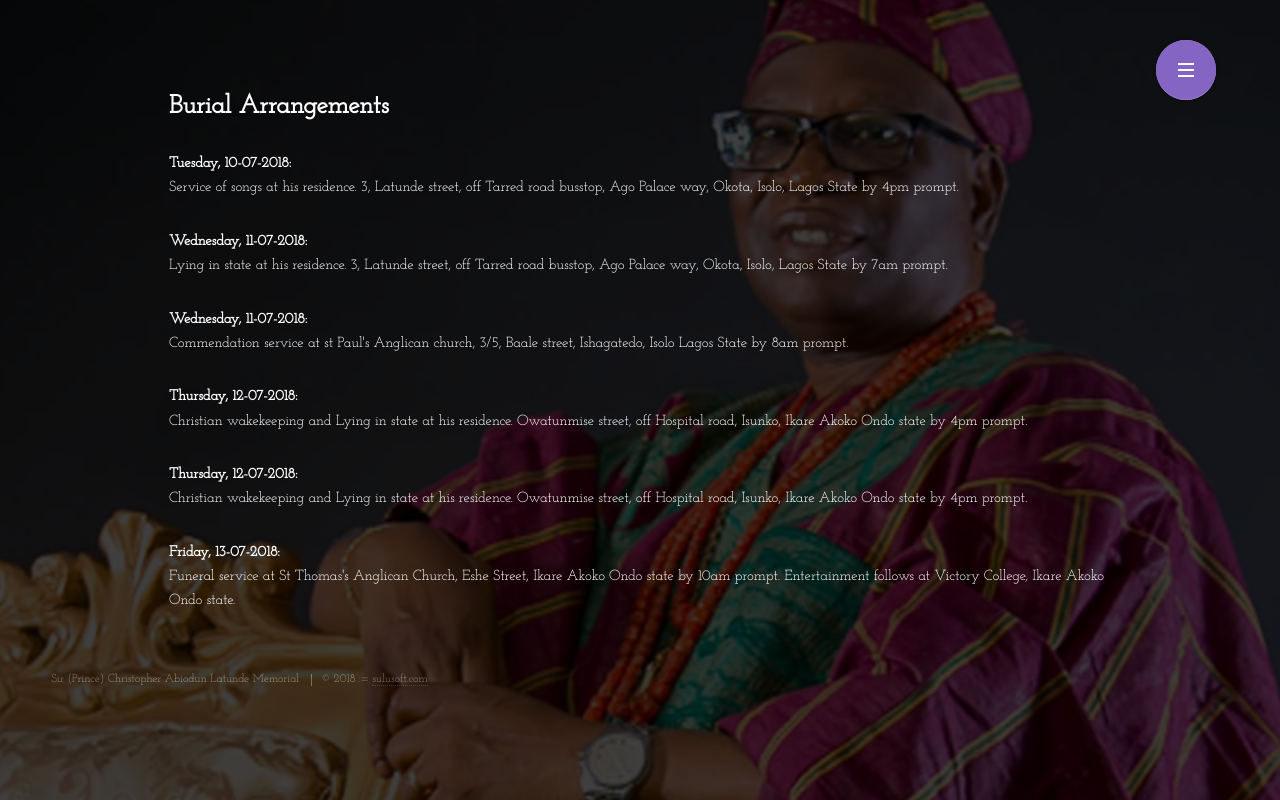
After one commit to seyisulu/cal, a Flask app: page /pages/arrangements.html in a window 1280 px wide. The commit adds this page. Run offline with Flask 2, Linux system fonts and the light colour scheme.

Commit message:
Added Arrangements, Fix for Photos Link
Signed-off-by: Emmanuel Olowosulu <eolowo@sulusoft.com>

```diff
--- /dev/null
+++ b/templates/arrangements.html
@@ -0,0 +1,51 @@
+{% extends 'base.html' %}
+
+{% block styles %}
+<style>
+</style>
+{% endblock %}
+
+{% block content %}
+  <div id="cal-body">
+
+    <h2>Burial Arrangements</h2>
+
+    <p>
+      <strong>Tuesday, 10-07-2018:</strong><br>
+      Service of songs at his residence. 3, Latunde street, off Tarred road busstop,
+        Ago Palace way, Okota, Isolo, Lagos State by 4pm prompt.
+    </p>
+
+    <p>
+      <strong>Wednesday, 11-07-2018:</strong><br>
+      Lying in state at his residence. 3, Latunde street, off Tarred road busstop,
+        Ago Palace way, Okota, Isolo, Lagos State by 7am prompt.
+    </p>
+
+    <p>
+      <strong>Wednesday, 11-07-2018:</strong><br>
+      Commendation service at st Paul's Anglican church,
+        3/5, Baale street, Ishagatedo, Isolo Lagos State by 8am prompt.
+    </p>
+
+    <p>
+      <strong>Thursday, 12-07-2018:</strong><br>
+      Christian wakekeeping and Lying in state at his residence.
+        Owatunmise street, off Hospital road, Isunko, Ikare Akoko Ondo state by 4pm prompt.
+    </p>
+
+    <p>
+      <strong>Thursday, 12-07-2018:</strong><br>
+      Christian wakekeeping and Lying in state at his residence.
+        Owatunmise street, off Hospital road, Isunko, Ikare Akoko Ondo state by 4pm prompt.
+    </p>
+
+    <p>
+      <strong>Friday, 13-07-2018:</strong><br>
+      Funeral service at St Thomas's Anglican Church, Eshe Street, Ikare Akoko Ondo state by 10am prompt.
+        Entertainment follows at Victory College, Ikare Akoko Ondo state.
+    </p>
+
+    <br>
+  </div>
+{% endblock %}
--- a/templates/inc/nav.html
+++ b/templates/inc/nav.html
@@ -7,6 +7,7 @@
     <li><a href="/index.html"><span>Home</span></a></li>
     <li><a href="/pages/biography.html"><span>Biography</span></a></li>
     <li><a href="/pages/gallery.html"><span>Gallery</span></a></li>
+    <li><a href="/pages/arrangements.html"><span>Arrangements</span></a></li>
   </ul>
 
   <span aria-hidden="true" class="stretchy-nav-bg"></span>
--- a/templates/index.html
+++ b/templates/index.html
@@ -11,7 +11,7 @@
 
 {% block content %}
 <!-- Signup Form -->
-<a href="/pages/gallery.html" class="button">Photo Gallery</a>
+<a href="/pages/gallery.html" class="button" style="z-index: 8;">Photo Gallery</a>
 {% endblock %}
 
 {% block scripts %}
```
